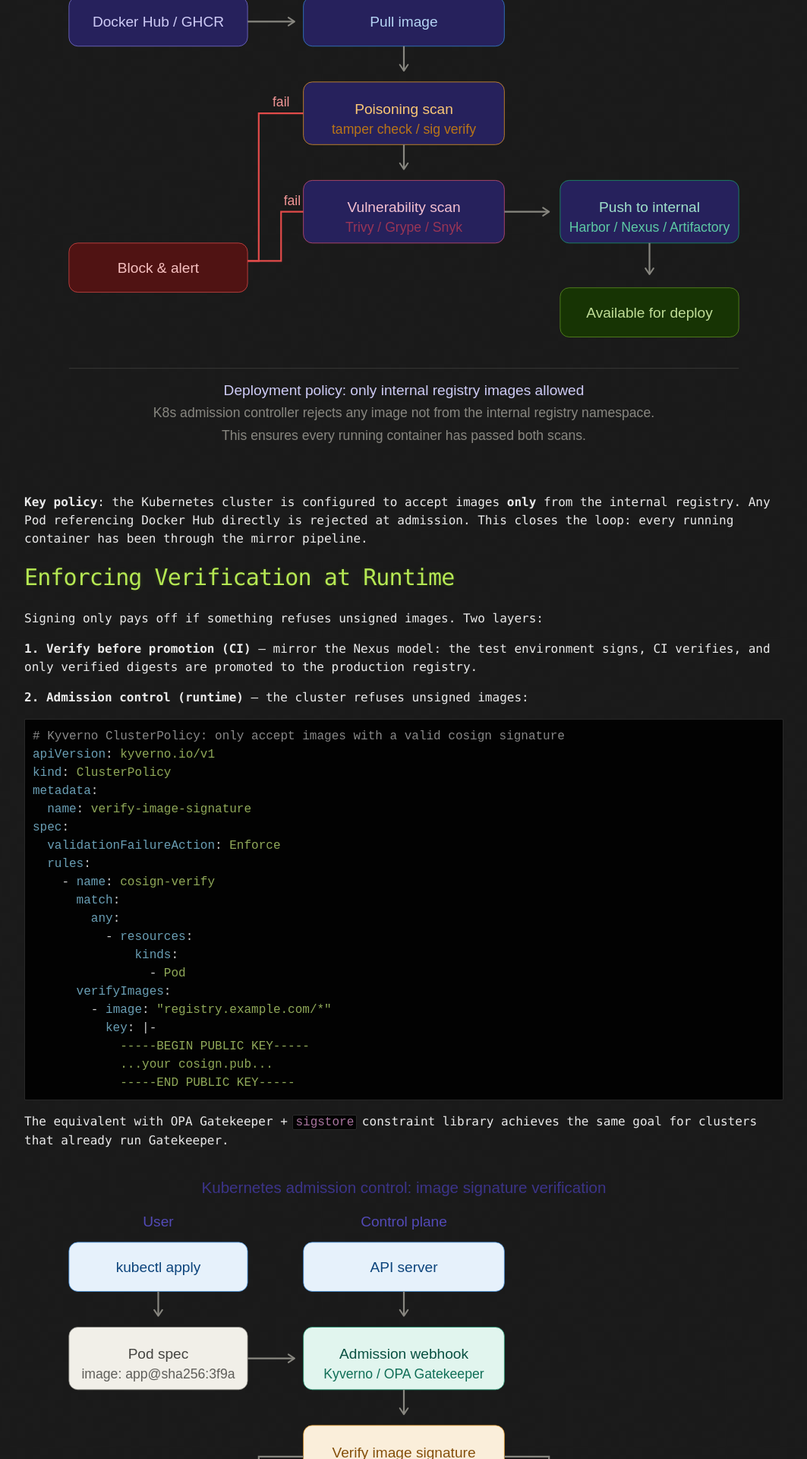
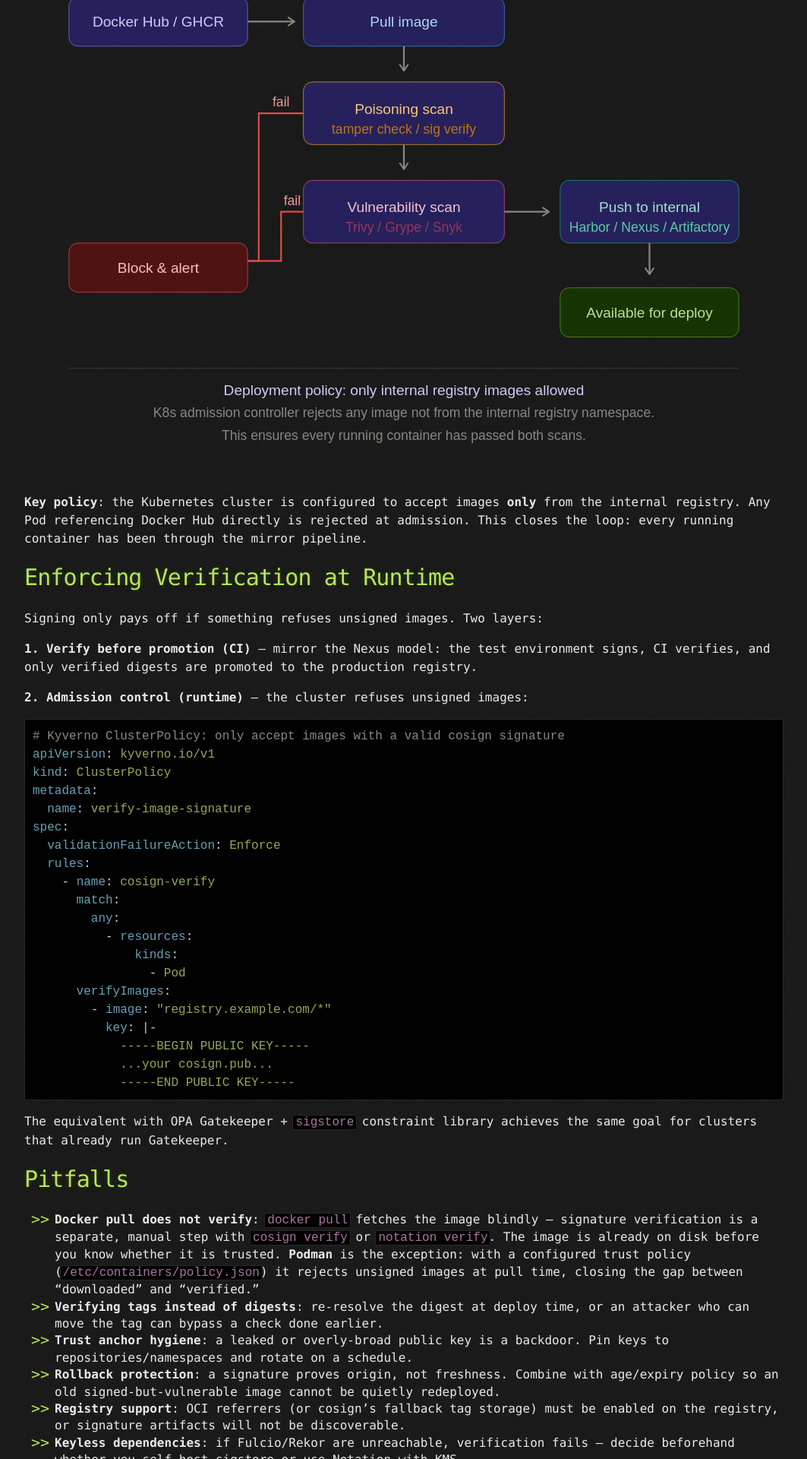
Before and after one commit to allencharp/allencharp.github.io, a Jekyll site: the page built from _posts/2026-08-11-Container-Image-Signing.md, in a window 1280 px wide. Shown: the part 4480-6400 px from the top of the page at 76% size, without its empty margins (108-1171 px from the left). Built offline with Jekyll 4.4.1, drawn with Linux system fonts in a browser that asks for light colours.

Commit message:
Remove K8s admission flowchart (now covered in main flowchart comparison)

```diff
--- a/_posts/2026-08-11-Container-Image-Signing.md
+++ b/_posts/2026-08-11-Container-Image-Signing.md
@@ -164,8 +164,6 @@ spec:
 
 The equivalent with OPA Gatekeeper + `sigstore` constraint library achieves the same goal for clusters that already run Gatekeeper.
 
-![Kubernetes admission control image signature verification flow](/assets/images/k8s-admission-verify-flow.svg)
-
 # Pitfalls
 
 - **Docker pull does not verify**: `docker pull` fetches the image blindly — signature verification is a separate, manual step with `cosign verify` or `notation verify`. The image is already on disk before you know whether it is trusted. **Podman** is the exception: with a configured trust policy (`/etc/containers/policy.json`) it rejects unsigned images at pull time, closing the gap between "downloaded" and "verified."
```
Also changed, not shown: assets/images/k8s-admission-verify-flow.svg (deleted).
